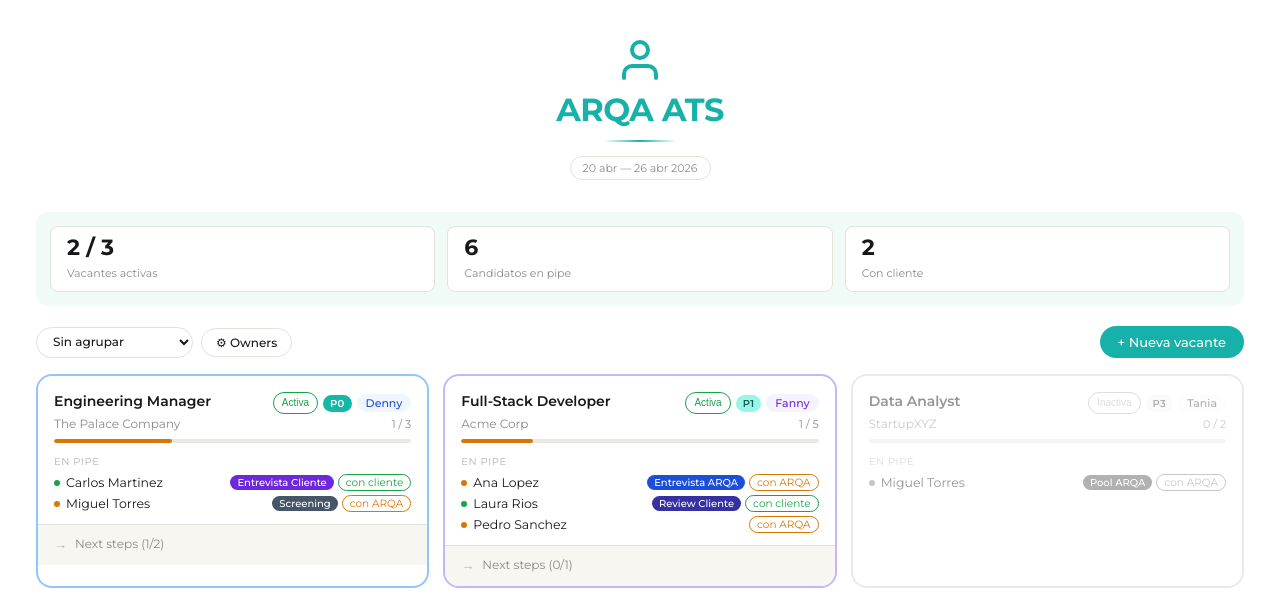
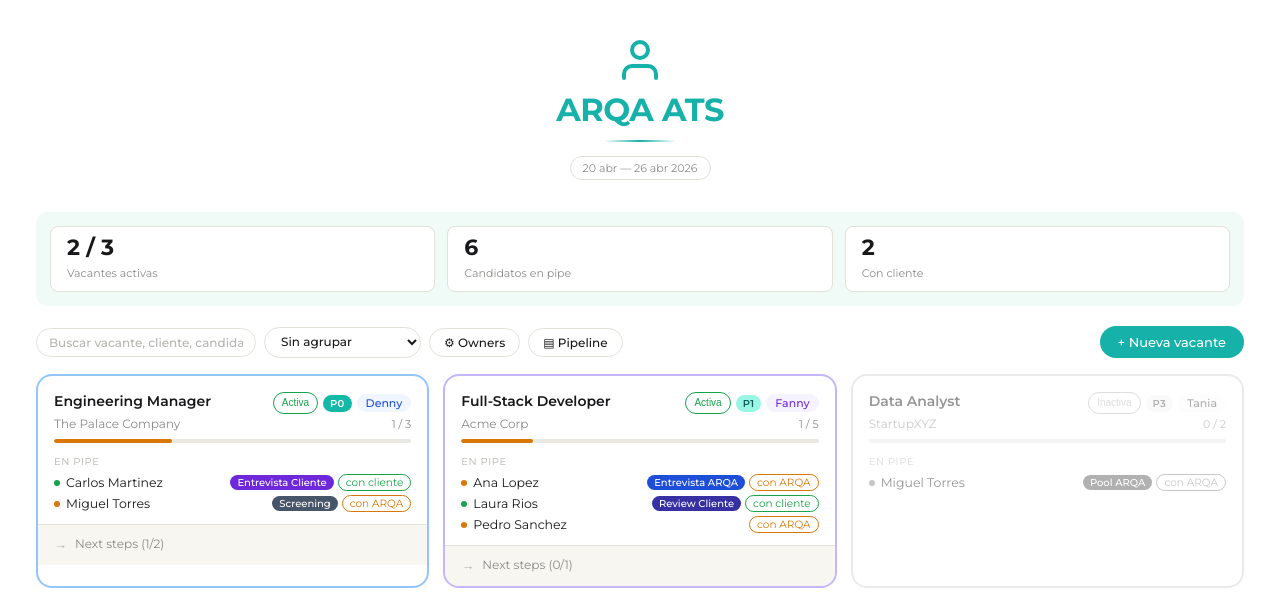
Before and after one commit to jig4l1nd0/arqa-dashboard, a Flask app: page / in a window 1280 px wide. Shown: the top 597 px of the page. Run offline with Flask 3, Linux system fonts and the light colour scheme.

Commit message:
feat: Add search/filter and Kanban pipeline view
- Search bar filters vacantes by rol, client, candidate name, or owner
- Pipeline view shows all candidates organized by etapa columns
- Toggle between card grid and pipeline views with toolbar button
- Search works in both views

```diff
--- a/static/app.js
+++ b/static/app.js
@@ -4,7 +4,7 @@ var ARQA = (function () {
 
 var state = {
   vacantes: [], owners: [], candidatoFields: [], etapas: [],
-  filter: { group: 'none' },
+  filter: { group: 'none', search: '', view: 'grid' },
   modal: { editingId: null, tempCands: [], tempSteps: [], prio: '' },
   candModal: { aplicacionId: null, candidatoId: null, candidato: {}, aplicacion: {} },
   ownerModal: { editingId: null, color: 'slate' }
@@ -104,7 +104,18 @@ var sel = {
   sorted: function () {
     var so = { 'activa': 0, 'inactiva': 1 };
     var po = { 'P0': 0, 'P1': 1, 'P2': 2, 'P3': 3, 'P4': 4, '': 5 };
-    return state.vacantes.slice().sort(function (a, b) {
+    var items = state.vacantes;
+    var q = state.filter.search.toLowerCase().trim();
+    if (q) {
+      items = items.filter(function (v) {
+        var owner = sel.ownerById(v.ownerId);
+        var haystack = [v.rol, v.cliente, v.notas, v.prioridad, owner.nombre].concat(
+          v.candidatos.map(function (c) { return c.nombre; })
+        ).join(' ').toLowerCase();
+        return haystack.indexOf(q) !== -1;
+      });
+    }
+    return items.slice().sort(function (a, b) {
       var sa = so[a.status] ?? 2, sb = so[b.status] ?? 2;
       if (sa !== sb) return sa - sb;
       return (po[a.prioridad || ''] ?? 5) - (po[b.prioridad || ''] ?? 5);
@@ -148,7 +159,7 @@ var sel = {
 
 // ── Render ───────────────────────────────────────────────────
 var render = {
-  all: function () { render.stats(); render.grid(); },
+  all: function () { render.stats(); if (state.filter.view === 'kanban') render.kanban(); else render.grid(); },
   stats: function () {
     var s = sel.stats();
     document.getElementById('statsBar').innerHTML =
@@ -158,8 +169,13 @@ var render = {
   },
   grid: function () {
     var grid = document.getElementById('grid');
+    var kb = document.getElementById('kanban');
+    grid.style.display = '';
+    kb.style.display = 'none';
     if (!state.vacantes.length) { grid.innerHTML = '<div class="empty-state">Sin vacantes aún.<br>¡Crea la primera con el botón de arriba!</div>'; return; }
     var groups = sel.grouped();
+    var total = groups.reduce(function (n, g) { return n + g.items.length; }, 0);
+    if (!total) { grid.innerHTML = '<div class="empty-state">Sin resultados para "' + esc(state.filter.search) + '"</div>'; return; }
     if (state.filter.group === 'none') { grid.innerHTML = groups[0].items.map(render.card).join(''); return; }
     grid.innerHTML = groups.map(function (g) {
       return '<div class="group-header"><span class="group-title">' + esc(g.label) + '</span><span class="group-count">' + g.items.length + '</span><div class="group-divider"></div></div>' + g.items.map(render.card).join('');
@@ -193,6 +209,40 @@ var render = {
       '<div class="card-meta"><span class="card-cliente">' + esc(v.cliente) + '</span><span class="meta-count">' + cc + ' / ' + v.meta + '</span></div>' +
       '<div class="prog-wrap"><div class="prog-fill ' + p.progClass(pct) + '" style="width:' + pct + '%"></div></div>' +
       '<div class="pipe-label">En pipe</div><div class="cand-list">' + candHtml + '</div>' + p.nextSteps(v.nextSteps) + '</div>';
+  },
+  kanban: function () {
+    var grid = document.getElementById('grid');
+    var kb = document.getElementById('kanban');
+    grid.style.display = 'none';
+    kb.style.display = '';
+    // Collect all candidates across filtered vacantes
+    var items = sel.sorted();
+    var allCands = [];
+    items.forEach(function (v) {
+      var owner = sel.ownerById(v.ownerId);
+      v.candidatos.forEach(function (c) {
+        allCands.push({ id: c.id, nombre: c.nombre, etapa: c.etapa || '', lado: c.lado, rol: v.rol, cliente: v.cliente, ownerColor: owner.color, ownerNombre: owner.nombre });
+      });
+    });
+    kb.innerHTML = state.etapas.map(function (e) {
+      var inCol = allCands.filter(function (c) { return c.etapa === e.key; });
+      var cards = inCol.length ? inCol.map(function (c) {
+        var ladoBadge = '<span class="lado-badge ' + (c.lado === 'Cliente' ? 'lado-c' : 'lado-a') + '">' + (c.lado === 'Cliente' ? 'cliente' : 'ARQA') + '</span>';
+        return '<div class="kanban-card" onclick="ARQA.openCand(\'' + esc(c.id) + '\')">' +
+          '<div class="kanban-card-name">' + esc(c.nombre) + '</div>' +
+          '<div class="kanban-card-meta">' + esc(c.rol) + ' · ' + esc(c.cliente) + '</div>' +
+          '<div class="kanban-card-badges">' + ladoBadge + '<span class="owner-badge bg-' + esc(c.ownerColor) + '">' + esc(c.ownerNombre) + '</span></div></div>';
+      }).join('') : '<div class="kanban-empty">Sin candidatos</div>';
+      return '<div class="kanban-col"><div class="kanban-col-header"><span class="kanban-col-title">' + esc(e.label) + '</span><span class="kanban-col-count">' + inCol.length + '</span></div><div class="kanban-col-body">' + cards + '</div></div>';
+    }).join('');
+    // Also show unassigned column
+    var unassigned = allCands.filter(function (c) { return !c.etapa; });
+    if (unassigned.length) {
+      var uCards = unassigned.map(function (c) {
+        return '<div class="kanban-card" onclick="ARQA.openCand(\'' + esc(c.id) + '\')"><div class="kanban-card-name">' + esc(c.nombre) + '</div><div class="kanban-card-meta">' + esc(c.rol) + ' · ' + esc(c.cliente) + '</div></div>';
+      }).join('');
+      kb.innerHTML = '<div class="kanban-col"><div class="kanban-col-header"><span class="kanban-col-title">Sin asignar</span><span class="kanban-col-count">' + unassigned.length + '</span></div><div class="kanban-col-body">' + uCards + '</div></div>' + kb.innerHTML;
+    }
   }
 };
 /* ARQA Dashboard — modals.js (Part 2: Modal, CandModal, OwnerModal, Init) */
@@ -430,6 +480,11 @@ var ownerModal = {
 // ── Filter listeners & Init ─────────────────────────────────
 function setupFilters() {
   document.getElementById('groupBy').addEventListener('change', function (e) { state.filter.group = e.target.value; render.all(); });
+  var searchTimer;
+  document.getElementById('searchInput').addEventListener('input', function (e) {
+    clearTimeout(searchTimer);
+    searchTimer = setTimeout(function () { state.filter.search = e.target.value; render.all(); }, 150);
+  });
   document.querySelectorAll('#f-prio-control .prio-opt').forEach(function (btn) {
     btn.addEventListener('click', function () { modal.setPrio(btn.dataset.val); });
   });
@@ -454,6 +509,12 @@ return {
   openOwners: ownerModal.open, closeOwners: ownerModal.close,
   ownerNew: ownerModal.newOwner,
   ownerEdit: function (id) { ownerModal.showEdit(state.owners.find(function (o) { return o.id === id; })); },
-  ownerBack: ownerModal.showList, ownerSave: ownerModal.save, ownerDelete: ownerModal.remove, ownerSetColor: ownerModal.setColor
+  ownerBack: ownerModal.showList, ownerSave: ownerModal.save, ownerDelete: ownerModal.remove, ownerSetColor: ownerModal.setColor,
+  toggleView: function () {
+    state.filter.view = state.filter.view === 'grid' ? 'kanban' : 'grid';
+    var btn = document.getElementById('viewToggle');
+    btn.textContent = state.filter.view === 'grid' ? '▤ Pipeline' : '▦ Tarjetas';
+    render.all();
+  }
 };
 })();
--- a/static/style.css
+++ b/static/style.css
@@ -51,6 +51,9 @@ body {
 .group-select{padding:6px 10px 6px 12px;border-radius:99px;border:1.5px solid var(--border);background:var(--surface);font-size:12px;font-family:'Montserrat',sans-serif;font-weight:500;color:var(--text);cursor:pointer;outline:none;transition:border-color .15s;}
 .group-select:hover{border-color:var(--dim);}
 .group-select:focus{border-color:var(--text);}
+.search-input{padding:6px 12px;border-radius:99px;border:1.5px solid var(--border);background:var(--surface);font-size:12px;font-family:'Montserrat',sans-serif;font-weight:500;color:var(--text);outline:none;transition:border-color .15s;width:220px;}
+.search-input:focus{border-color:var(--text);background:#fff;}
+.search-input::placeholder{color:var(--dim);}
 .btn-primary{background:#16b1a9;color:#fff;border:none;padding:8px 18px;border-radius:99px;font-size:13px;font-family:'Montserrat',sans-serif;font-weight:500;cursor:pointer;white-space:nowrap;transition:background .15s,transform .15s;}
 .btn-primary:hover{background:#129f98;transform:translateY(-1px);}
 .btn-secondary{background:var(--surface);color:var(--text);border:1.5px solid var(--border);padding:6px 14px;border-radius:99px;font-size:12px;font-family:'Montserrat',sans-serif;font-weight:500;cursor:pointer;transition:border-color .15s;}
@@ -243,3 +246,17 @@ body {
 /* Toast */
 .toast{position:fixed;bottom:28px;left:50%;transform:translateX(-50%) translateY(16px);background:var(--text);color:#fff;padding:9px 20px;border-radius:99px;font-size:13px;font-weight:500;z-index:999;opacity:0;pointer-events:none;transition:opacity .22s,transform .22s;white-space:nowrap;}
 .toast.show{opacity:1;transform:translateX(-50%) translateY(0);}
+
+/* ── Kanban board ── */
+.kanban{display:flex;gap:12px;overflow-x:auto;padding-bottom:16px;min-height:400px;}
+.kanban-col{min-width:220px;max-width:260px;flex:1;background:#fafaf8;border:1.5px solid var(--border);border-radius:var(--radius-card);display:flex;flex-direction:column;}
+.kanban-col-header{padding:10px 12px;border-bottom:1px solid var(--border);display:flex;align-items:center;gap:8px;}
+.kanban-col-title{font-size:11px;font-weight:600;text-transform:uppercase;letter-spacing:.5px;flex:1;}
+.kanban-col-count{font-size:10px;color:var(--sub);background:var(--surface);border:1px solid var(--border);border-radius:99px;padding:1px 7px;}
+.kanban-col-body{padding:8px;flex:1;display:flex;flex-direction:column;gap:6px;overflow-y:auto;}
+.kanban-card{background:var(--surface);border:1.5px solid var(--border);border-radius:var(--radius-sm);padding:8px 10px;cursor:pointer;transition:box-shadow .15s,transform .15s;}
+.kanban-card:hover{box-shadow:0 4px 12px rgba(0,0,0,.08);transform:translateY(-1px);}
+.kanban-card-name{font-size:12px;font-weight:600;margin-bottom:2px;}
+.kanban-card-meta{font-size:10px;color:var(--sub);}
+.kanban-card-badges{display:flex;gap:4px;margin-top:4px;flex-wrap:wrap;}
+.kanban-empty{font-size:11px;color:var(--dim);text-align:center;padding:16px 4px;}
--- a/templates/index.html
+++ b/templates/index.html
@@ -29,6 +29,7 @@
 
 <div class="toolbar">
   <div style="display:flex;gap:8px;flex-wrap:wrap;align-items:center">
+    <input type="text" class="search-input" id="searchInput" placeholder="Buscar vacante, cliente, candidato…">
     <select class="group-select" id="groupBy">
       <option value="none">Sin agrupar</option>
       <option value="owner">Agrupar: Owner</option>
@@ -37,6 +38,7 @@
       <option value="status">Agrupar: Status</option>
     </select>
     <button class="btn-secondary" onclick="ARQA.openOwners()">⚙ Owners</button>
+    <button class="btn-secondary" id="viewToggle" onclick="ARQA.toggleView()">▤ Pipeline</button>
   </div>
   <button class="btn-primary" onclick="ARQA.openNew()">+ Nueva vacante</button>
 </div>
@@ -44,6 +46,8 @@
 <div class="grid" id="grid">
   <div class="empty-state"><div class="spinner"></div>Cargando vacantes…</div>
 </div>
+
+<div class="kanban" id="kanban" style="display:none"></div>
 
 <!-- Vacante modal -->
 <div class="overlay" id="overlay">
```
